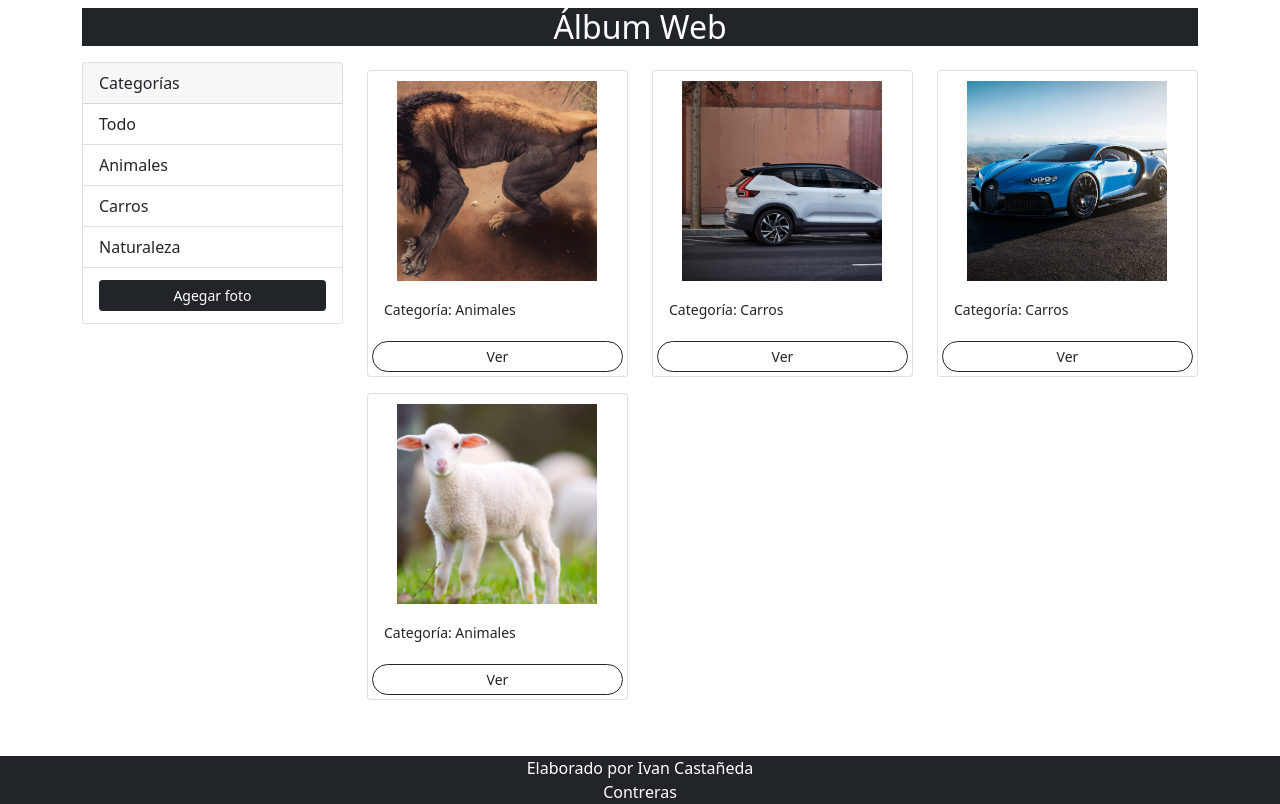
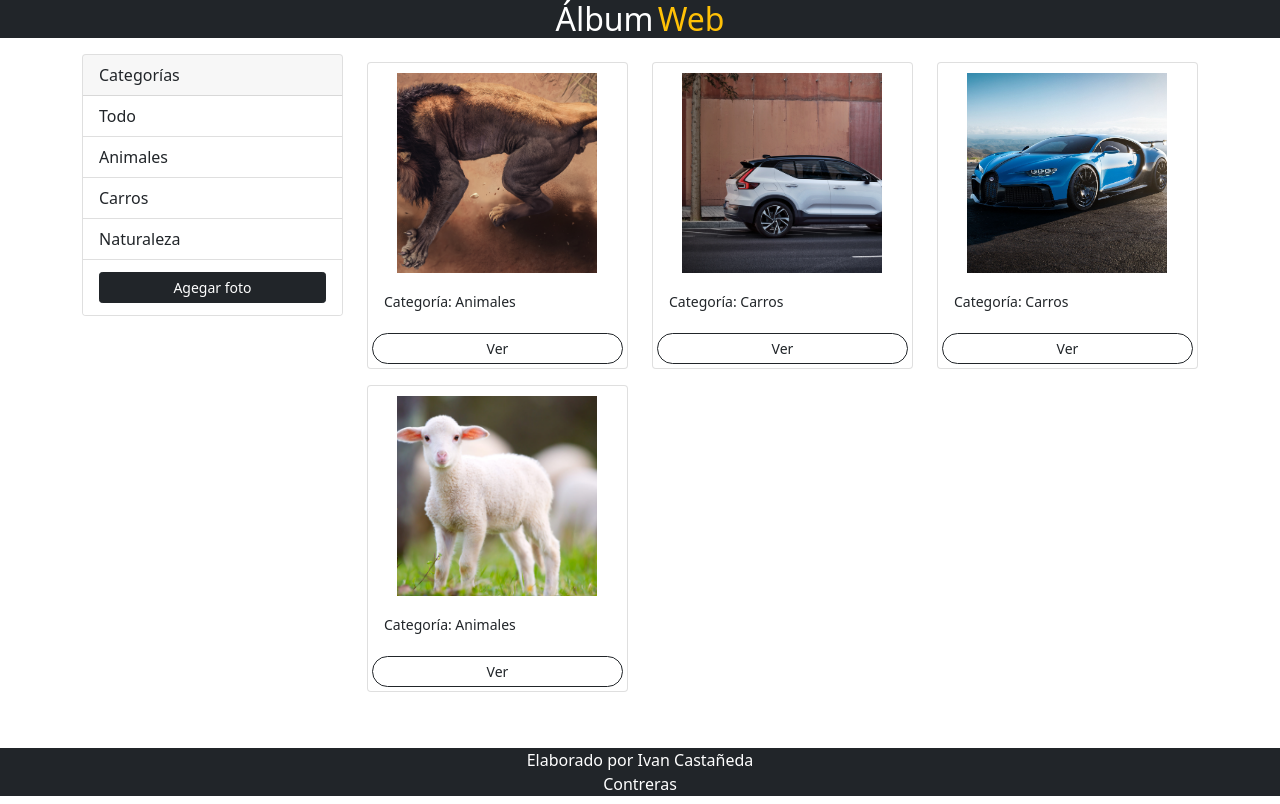
Before and after one commit to Civan98/Album_Web, a Django app: page / in a window 1280 px wide. Run offline with Django 3.2, Linux system fonts and the light colour scheme; data comes from the database, SQL or seed files in the repository.

Commit message:
noche de diseño

```diff
--- a/photo/templates/photos/add.html
+++ b/photo/templates/photos/add.html
@@ -5,8 +5,14 @@
     <meta http-equiv="X-UA-Compatible" content="IE=edge">
     <meta name="viewport" content="width=device-width, initial-scale=1.0">
     <title>Agregar foto</title>
+    <link href="https://cdn.jsdelivr.net/npm/bootstrap@5.0.0-beta2/dist/css/bootstrap.min.css" rel="stylesheet"
+    integrity="sha384-BmbxuPwQa2lc/FVzBcNJ7UAyJxM6wuqIj61tLrc4wSX0szH/Ev+nYRRuWlolflfl" crossorigin="anonymous">
+
 </head>
 <body>
+    <div class="container justify-content-center">
+
+    </div>
 
 </body>
 </html>
--- a/photo/templates/photos/gallery.html
+++ b/photo/templates/photos/gallery.html
@@ -20,15 +20,18 @@
 
 </head>
 
-<body class="my-2 mb-0" style="overflow-x: hidden;">
+<body class="mb-0" style="overflow-x: hidden;">
+    <div class="row mr-0">
+        <div class="col ">
+            <nav class=" bg-dark text-center mr-0">
+                <span class="h2 text-white">Álbum</span>
+                <span class="h2 text-warning">Web</span>
+            </nav>
+        </div>
+    </div>
+
+
     <div class="container mb-5">
-        <div class="row">
-            <div class="col-md-12">
-                <nav class="container bg-dark text-center">
-                    <span class="h2 text-white">Álbum Web</span>
-                </nav>
-            </div>
-        </div>
         <div class="row my-3">
             <div class="col-md-3">
                 <div class="card">
@@ -58,7 +61,7 @@
                                 </small>
                             </div>
                             <a href="{% url 'photo' foto.id %}"
-                                class="btn btn-outline-dark btn-sm m-1 rounded-pill">Ver</a>
+                                class="text-dark btn btn-outline-warning btn-sm m-1 rounded-pill border border-dark ">Ver</a>
                         </div>
                     </div>
                     {% empty %}
```
